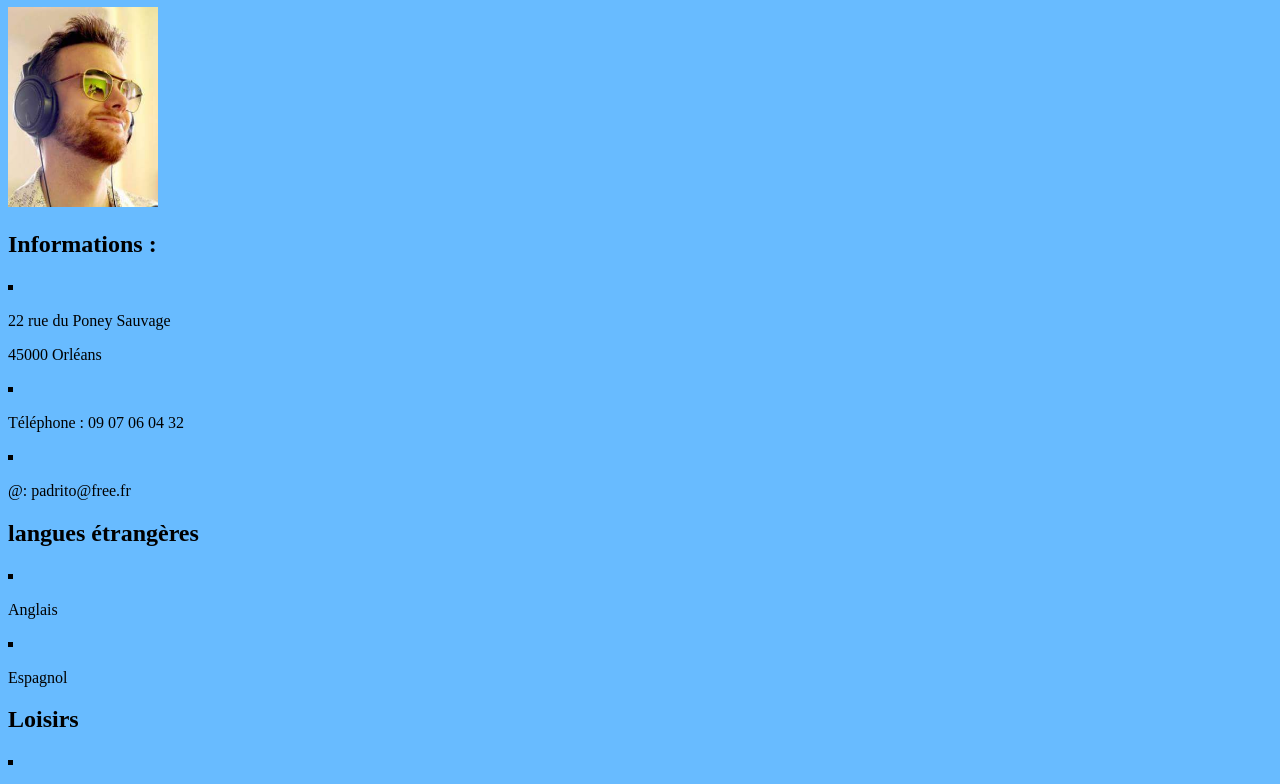
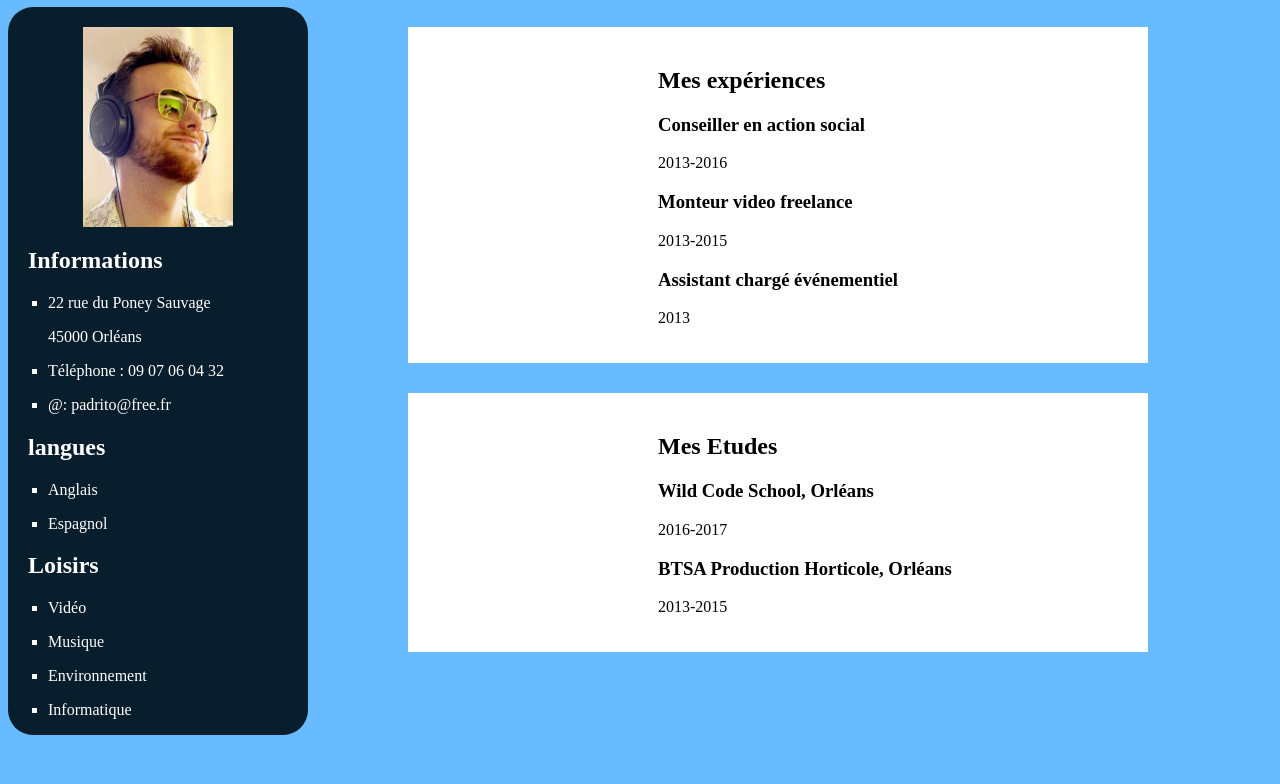
Before and after one commit to PatrickS45/Mon_CV_Wild, a plain HTML site: page index.html in a window 1280 px wide. Shown: the part 73-857 px from the top of the page. Drawn offline with Linux system fonts and the light colour scheme.

Commit message:
alignement des div right et left

```diff
--- a/index.html
+++ b/index.html
@@ -13,22 +13,28 @@
 </div>
 
 <div id="container">
-    <div id="left-box"></div>
+    <div id="left-box">
         <img id="photocv" src="photo.jpg" />
-        <h2>Informations :</h2>
+        <h2 class="title2">Informations </h2>
+            <ul>
                 <li class="info"> <p>22 rue du Poney Sauvage</p>
                 <p>45000 Orléans</p></li>
                 <li class="info"><p>Téléphone : 09 07 06 04 32</p></li>
                 <li class="info"><p>@: padrito@free.fr</p></li>
-        <h2>langues étrangères</h2>
+            </ul>
+       <h2 class="title2">langues</h2>
+            <ul>
                 <li class="info"><p>Anglais</p></li>
                 <li class="info"><p>Espagnol</p></li>
-        <h2>Loisirs</h2>
+            </ul>
+        <h2 class="title2">Loisirs</h2>
+            <ul>
                 <li class="info"><p>Vidéo</p></li>
                 <li class="info"><p>Musique</p></li>
                 <li class="info"><p>Environnement</p></li>
                 <li class="info"><p>Informatique</p></li>
-
+            </ul>
+    </div>
     <div id="right-box">
         <div id="experiences-box">
             <h2>Mes expériences</h2>
@@ -45,7 +51,7 @@
         </div>
 
         <div id="studies-box">
-            <h2>>Mes Etudes</h2>
+            <h2>Mes Etudes</h2>
             <div class="study">
             <h3>Wild Code School, Orléans</h3>
             <p>2016-2017</p></div>
@@ -55,7 +61,10 @@
 
         </div>
     </div>
-    <div id="footer"></div>
+    <div id="footer">
+    Copyright : Wild SANCHO
+
+    </div>
 
 
     </div>
--- a/stylesheet.css
+++ b/stylesheet.css
@@ -3,15 +3,22 @@ body {
 }
 
 #left-box {
-    background-color:  : rgb(9,30,45);
-    color : white;
+    background-color: rgb(9,30,45);
     float : left;
+    width:300px;
+    margin-left: 0px;
+    border-radius: 25px;
+    color: white;
 }
 
 #photocv {
     height: 200px;
     width: 150px;
-}
+    display: block;
+    margin-left: auto;
+    margin-right: auto;
+    padding-top: 20px;
+    }
 
 .info {
     list-style-type: square;
@@ -19,8 +26,48 @@ body {
 
 #experiences-box {
     background-color: white;
+    padding: 20px;
+    margin-bottom: 20px;
+    width: 700px;
+    margin: 0 auto;
+    margin-bottom: 30px;
+
 }
 
 #studies-box {
     background-color: white;
+    padding : 20px;
+    width: 700px;
+    margin: 0 auto;
 }
+
+}
+
+ul {
+    padding-left: 30px;
+}
+
+#right-box {
+    width: 800px;
+    padding : 20px;
+    border-radius: 25px;
+    position: relative;
+    right: -350px;
+
+}
+
+h1 {
+    text-align: center
+}
+
+#footer {
+    background-color: mediumvioletred ;
+    position: relative;
+    top: 800px;
+    text-align: center;
+}
+
+.title2 {
+    padding-left: 20px;
+
+}
```
Lines whose indentation alone changed are shown as unchanged.
